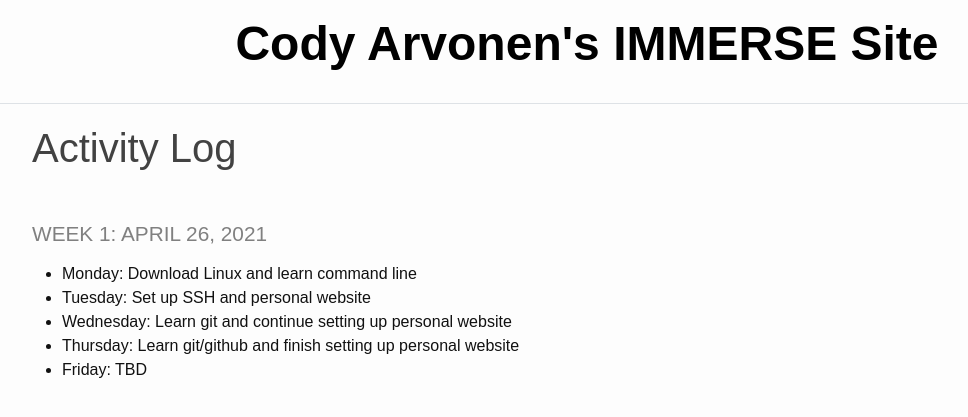
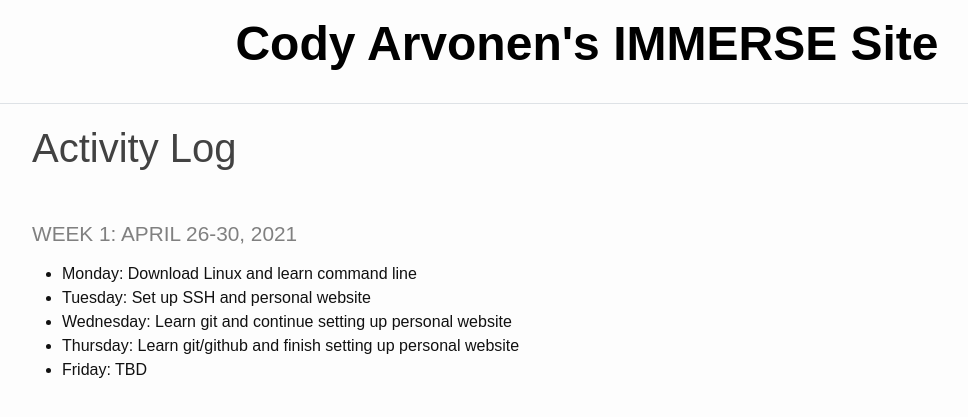
Before and after one commit to codyarvonen/personal_website, a Jekyll site: the page built from _pages/log.md, in a window 1280 px wide. Shown: the top 417 px of the page, without its empty margins (53-1021 px from the left). Built offline with Jekyll 4.4.1, drawn with Linux system fonts in a browser that asks for light colours.

Commit message:
quick update to the log file

```diff
--- a/_pages/log.md
+++ b/_pages/log.md
@@ -3,7 +3,7 @@ layout: default
 title: Activity Log
 ---
 
-### Week 1: April 26, 2021
+### Week 1: April 26-30, 2021
 
 * **Monday**: Download Linux and learn command line
 * **Tuesday**: Set up SSH and personal website
```
